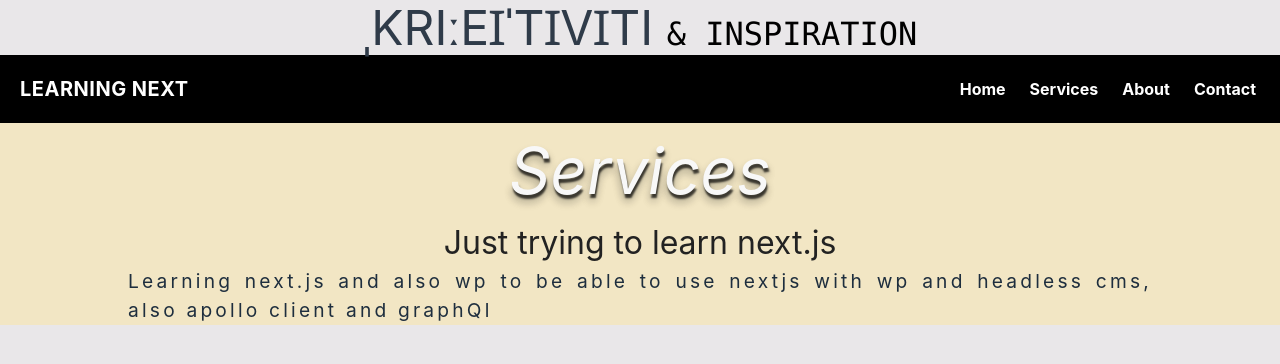
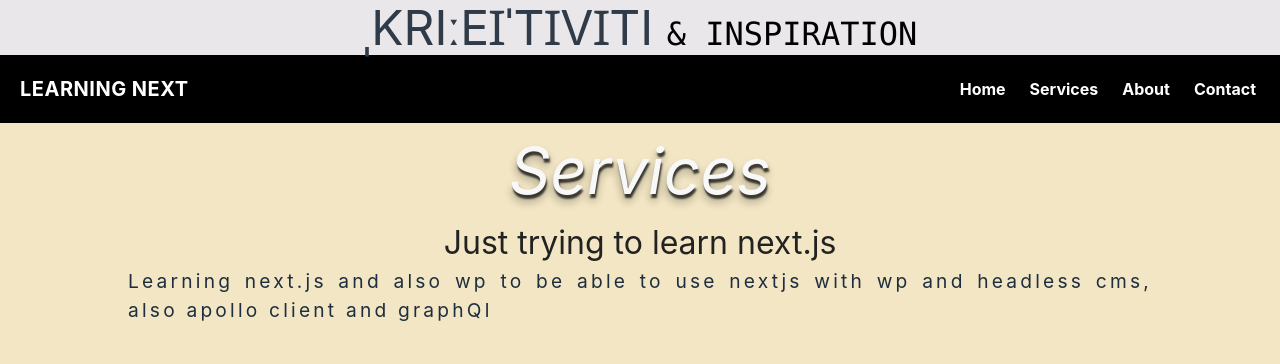
Before and after one commit to robonexx/nextjswebsite, a Next.js app: page /services in a window 1280 px wide. Shown: the top 364 px of the page. Built offline with nearby package versions, Linux system fonts and the light colour scheme.

Commit message:
testing setting global css

```diff
--- a/styles/globals.css
+++ b/styles/globals.css
@@ -11,6 +11,14 @@ body {
     Ubuntu, Cantarell, Fira Sans, Droid Sans, Helvetica Neue, sans-serif;
 }
 
+h1 {
+  font-size: 3.375rem;
+}
+
+h2 {
+  font-size: 2.25rem;
+}
+
 a {
   color: inherit;
   text-decoration: none;
--- a/styles/main.module.css
+++ b/styles/main.module.css
@@ -1,6 +1,6 @@
 .wrapper {
   width: 100vw;
-  height: 100%;
+  min-height: 100vh;
   background: rgba(243, 230, 195, 0.959);
   display: flex;
   flex-direction: column;
```
